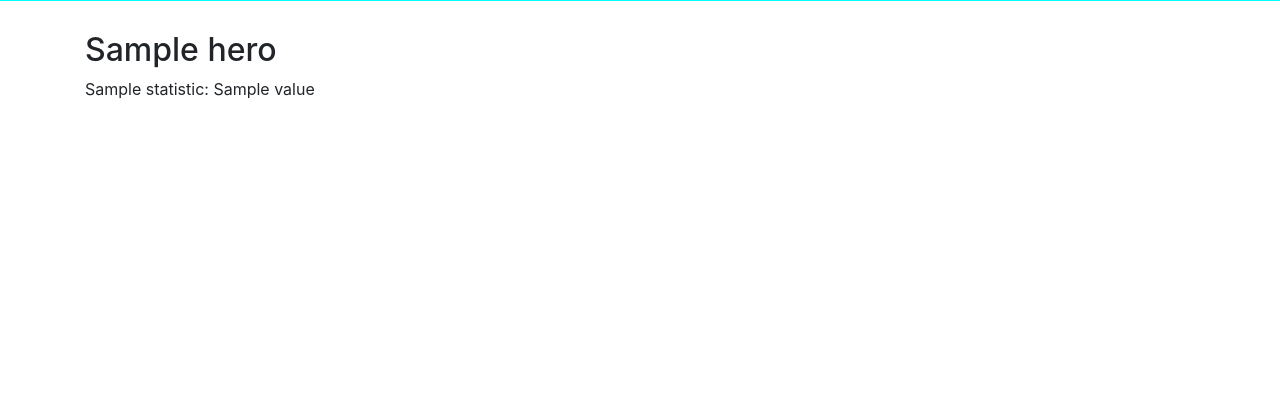
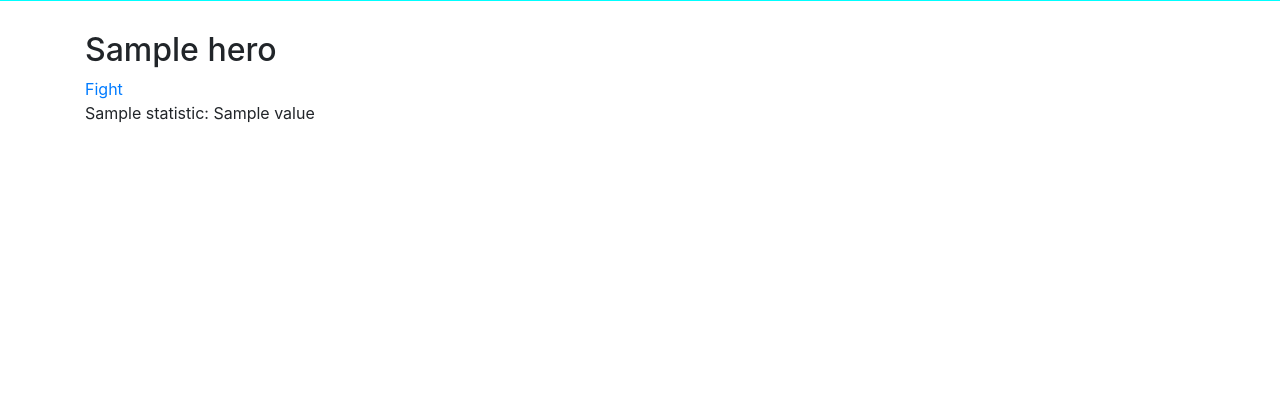
Before and after one commit to michal-mietus/amadventure-alfa, a Django app: template game/templates/game/hero_detail.html in a window 1280 px wide. Shown: the part 339-741 px from the top of the page. Run offline with Django 3.2, Linux system fonts and the light colour scheme; the template is opened without the code that fills it: most values are stand-ins (such as "Sample title", 1, 10 or a date in 2020); some libraries are stand-ins or nearby versions.

Commit message:
Hero detail now has link to fight with enemy.

```diff
--- a/game/templates/game/hero_detail.html
+++ b/game/templates/game/hero_detail.html
@@ -5,6 +5,7 @@
 
 {% block content %}
     <h2>{{ hero.name }}</h2>
+    <a href="{% url 'game:hero_fight' defender_pk=hero.pk %}">Fight</a>
     {% for statistic in statistics %}
     <p>{{ statistic.name }}: {{ statistic.value }}</p>
     {% endfor %}
```
